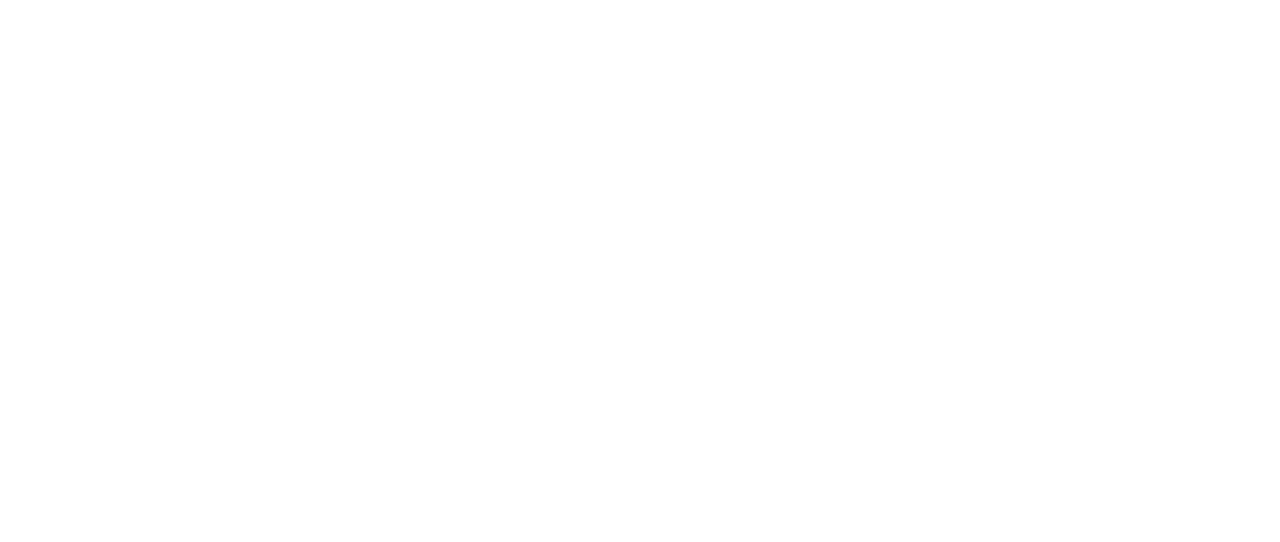
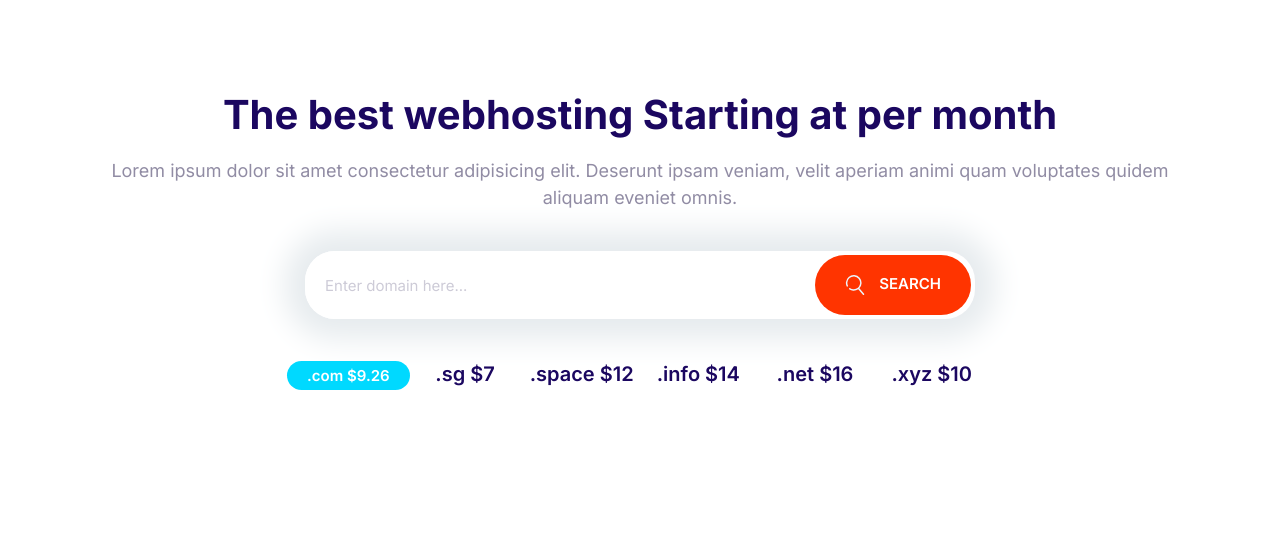
Before and after one commit to nishekh-er-vst-au4/training, a plain HTML site: page lesson1/index.html in a window 1280 px wide. Drawn offline with Linux system fonts and the light colour scheme.

Commit message:
build input-group

```diff
--- a/lesson1/css/styles.css
+++ b/lesson1/css/styles.css
@@ -204,6 +204,13 @@ a {
   cursor: pointer;
 }
 
+.btn .icon {
+  width: 2rem;
+  height: 2rem;
+  margin-right: 1rem;
+  vertical-align: middle;
+}
+
 .btn--primary {
   background: var(--color-primary);
   color: #fff;
@@ -281,7 +288,7 @@ a {
 .input-group .input {
   border: 0;
   flex-grow: 1;
-  padding: 1.5rem 1rem;
+  padding: 1.5rem 2rem;
 }
 .input-group .btn {
   margin: 4px;
@@ -691,3 +698,29 @@ a {
     align-self: center;
   }
 }
+
+/* block domain */
+
+.block--domain .input-group {
+  box-shadow: 0 0 30px 20px #e6ebee;
+  border: 0;
+  margin: 4rem auto;
+  max-width: 670px;
+}
+
+.block--domain__prices {
+  display: grid;
+  grid-template-columns: repeat(3, 1fr);
+  grid-template-rows: repeat(2, 6rem);
+  font-size: 2rem;
+  font-weight: 600;
+  justify-items: center;
+  max-width: 700px;
+  margin: 0 auto;
+}
+
+@media screen and (min-width: 768px) {
+  .block--domain__prices {
+    grid-template-columns: repeat(auto-fit, minmax(10rem, 1fr));
+  }
+}
--- a/lesson1/index.html
+++ b/lesson1/index.html
@@ -15,6 +15,36 @@
     />
   </head>
   <body>
+    <section class="block container block--domain">
+      <header class="block__header">
+        <h2>The best webhosting Starting at per month</h2>
+        <p>
+          Lorem ipsum dolor sit amet consectetur adipisicing elit. Deserunt
+          ipsam veniam, velit aperiam animi quam voluptates quidem aliquam
+          eveniet omnis.
+        </p>
+      </header>
+      <div class="input-group">
+        <input type="text" class="input" placeholder="Enter domain here..." />
+        <button class="btn btn--accent">
+          <svg class="icon icon--primary">
+            <use xlink:href="images/sprite.svg#search"></use>
+          </svg>
+          search
+        </button>
+      </div>
+      <ul class="list block--domain__prices">
+        <li>
+          <span class="badge badge--secondary">.com $9.26</span>
+        </li>
+        <li>.sg $7</li>
+        <li>.space $12</li>
+        <li>.info $14</li>
+        <li>.net $16</li>
+        <li>.xyz $10</li>
+      </ul>
+    </section>
+
     <script src="./js/main.js"></script>
   </body>
 </html>
```
Also changed, not shown: lesson1/components/input-group.html (added, +4 -0 lines).
